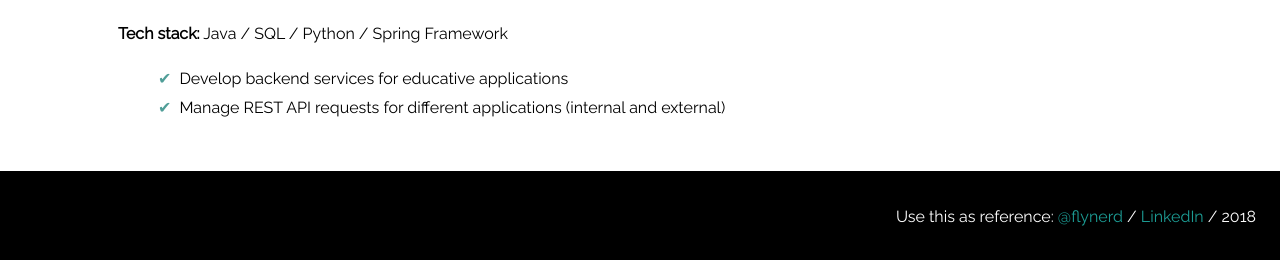
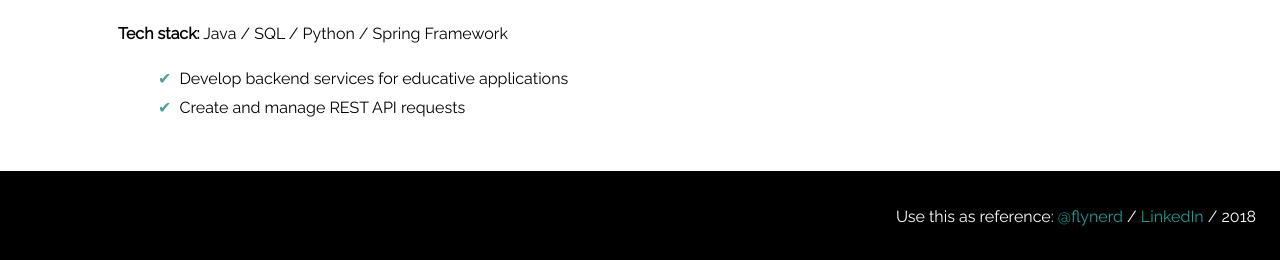
Before and after one commit to galvisjuanc/galvisjuanc.github.io, a Jekyll site: the page index.html, which Jekyll copies as it is, in a window 1280 px wide. Shown: the part 1920-2180 px from the top of the page. Built offline with Jekyll 4.4.1, drawn with Linux system fonts in a browser that asks for light colours; nearby versions of some CDN libraries.

Commit message:
Update Job Description II

```diff
--- a/index.html
+++ b/index.html
@@ -121,7 +121,7 @@
                 <p><strong>Tech stack:</strong> Java / SQL / Python / Spring Framework</p>
                 <ul class="job-description">
                     <li>Develop backend services for educative applications</li>
-                    <li>Manage REST API requests for different applications (internal and external)</li>
+                    <li>Create and manage REST API requests</li>
                 </ul>
             </div>
         </article>
```
